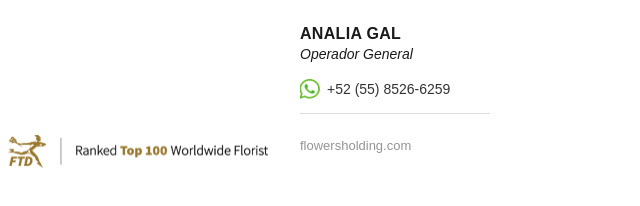
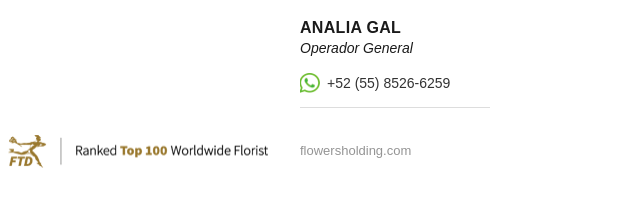
Before and after one commit to cuentaghb/firma-Analia, a plain HTML site: page index.html in a window 1280 px wide. Shown: the whole page, without its empty margins (0-640 px from the left). Drawn offline with Linux system fonts and the light colour scheme.

Commit message:
Update index.html

```diff
--- a/index.html
+++ b/index.html
@@ -105,7 +105,7 @@
         </tr>
 
         <!-- Espaciador -->
-        <tr><td style="line-height: 24px; font-size: 24px;">&nbsp;</td></tr>
+        <tr><td style="line-height: 35px; font-size: 35px;">&nbsp;</td></tr>
 
         <!-- Sitio web -->
         <tr>
```
